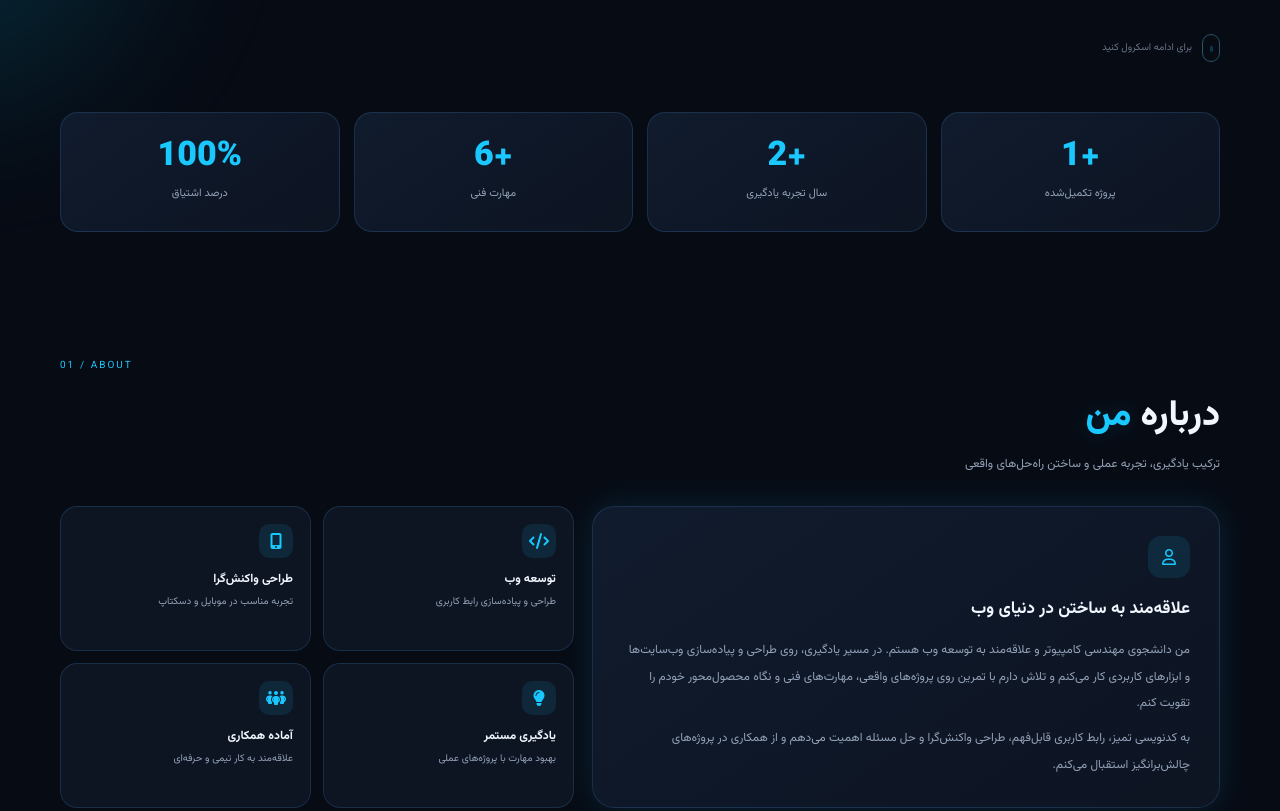
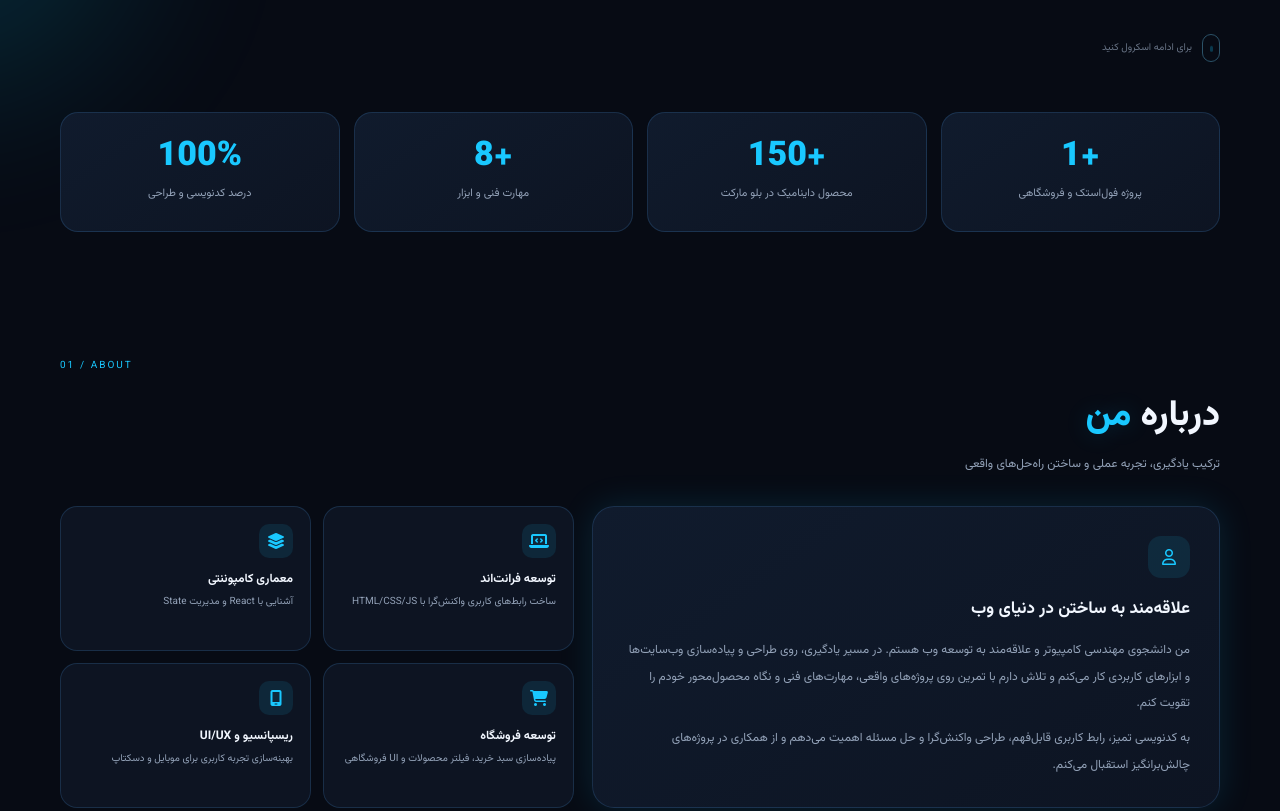
Before and after one commit to mosayb-dev/mosayb-dev, a plain HTML site: page index.html in a window 1280 px wide. Shown: the part 680-1491 px from the top of the page. Drawn offline with Linux system fonts and the light colour scheme.

Commit message:
Update index.html

```diff
--- a/index.html
+++ b/index.html
@@ -199,25 +199,25 @@
         >
       </section>
 
-      <!-- STATS -->
+      <!-- STATS (آمار واقعی و فنی) -->
       <section class="stats-section section-shell">
         <div class="stats-grid">
           <div class="stat-card reveal">
-            <strong data-count="1">0</strong><span>پروژه تکمیل‌شده</span>
+            <strong data-count="1">0</strong><span>پروژه فول‌استک و فروشگاهی</span>
           </div>
           <div class="stat-card reveal">
-            <strong data-count="2">0</strong><span>سال تجربه یادگیری</span>
+            <strong data-count="150">0</strong><span>محصول داینامیک در بلو مارکت</span>
           </div>
           <div class="stat-card reveal">
-            <strong data-count="6">0</strong><span>مهارت فنی</span>
+            <strong data-count="8">0</strong><span>مهارت فنی و ابزار</span>
           </div>
           <div class="stat-card reveal">
-            <strong data-count="100">0</strong><span>درصد اشتیاق</span>
+            <strong data-count="100">0</strong><span>درصد کدنویسی و طراحی</span>
           </div>
         </div>
       </section>
 
-      <!-- ABOUT -->
+      <!-- ABOUT (واقعی‌سازی مهارت‌ها) -->
       <section class="content-section section-shell" id="about">
         <div class="section-heading reveal">
           <span class="section-index">01 / ABOUT</span>
@@ -241,27 +241,24 @@
           </article>
           <div class="about-facts">
             <div class="fact-card reveal">
-              <span class="fact-icon"><i class="fa-solid fa-code"></i></span
-              ><strong>توسعه وب</strong
-              ><small>طراحی و پیاده‌سازی رابط کاربری</small>
+              <span class="fact-icon"><i class="fa-solid fa-laptop-code"></i></span>
+              <strong>توسعه فرانت‌اند</strong>
+              <small>ساخت رابط‌های کاربری واکنش‌گرا با HTML/CSS/JS</small>
             </div>
             <div class="fact-card reveal">
-              <span class="fact-icon"
-                ><i class="fa-solid fa-mobile-screen-button"></i></span
-              ><strong>طراحی واکنش‌گرا</strong
-              ><small>تجربه مناسب در موبایل و دسکتاپ</small>
+              <span class="fact-icon"><i class="fa-solid fa-layer-group"></i></span>
+              <strong>معماری کامپوننتی</strong>
+              <small>آشنایی با React و مدیریت State</small>
             </div>
             <div class="fact-card reveal">
-              <span class="fact-icon"
-                ><i class="fa-solid fa-lightbulb"></i></span
-              ><strong>یادگیری مستمر</strong
-              ><small>بهبود مهارت با پروژه‌های عملی</small>
+              <span class="fact-icon"><i class="fa-solid fa-cart-shopping"></i></span>
+              <strong>توسعه فروشگاه</strong>
+              <small>پیاده‌سازی سبد خرید، فیلتر محصولات و UI فروشگاهی</small>
             </div>
             <div class="fact-card reveal">
-              <span class="fact-icon"
-                ><i class="fa-solid fa-people-group"></i></span
-              ><strong>آماده همکاری</strong
-              ><small>علاقه‌مند به کار تیمی و حرفه‌ای</small>
+              <span class="fact-icon"><i class="fa-solid fa-mobile-screen"></i></span>
+              <strong>ریسپانسیو و UI/UX</strong>
+              <small>بهینه‌سازی تجربه کاربری برای موبایل و دسکتاپ</small>
             </div>
           </div>
         </div>
@@ -367,7 +364,7 @@
         </div>
       </section>
 
-      <!-- PROJECTS -->
+      <!-- PROJECTS (اضافه کردن جزئیات فنی) -->
       <section class="content-section section-shell" id="projects">
         <div class="section-heading reveal">
           <span class="section-index">04 / SELECTED WORK</span>
@@ -394,21 +391,29 @@
               <div class="project-type">فروشگاه اینترنتی موبایل و کالای دیجیتال</div>
               <h3>بلو مارکت (Blue Market)</h3>
               <p>
-                طراحی و توسعه یک فروشگاه اینترنتی کامل و حرفه‌ای با هدف ارائه انواع
-                موبایل، لپ‌تاپ و لوازم جانبی. این پروژه شامل بخش‌های متنوعی نظیر
-                اسلایدر محصولات، دسته‌بندی‌های پویا، بخش نظرات مشتریان، بنرهای
-                تخفیف ویژه، طراحی کاملاً راست‌چین (RTL) و رابط کاربری واکنش‌گرا
-                (Responsive) برای نمایش بی‌نقص در موبایل، تبلت و دسکتاپ است.
+                یک فروشگاه اینترنتی کامل و داینامیک با بیش از ۱۵۰ محصول. این پروژه شامل سیستم فیلتر و دسته‌بندی پیشرفته، جستجوی زنده، اسلایدر محصولات، بخش نظرات مشتریان و رابط کاربری کاملاً راست‌چین (RTL) است.
+                چالش اصلی این پروژه، مدیریت داینامیک دیتای حجیم محصولات (از طریق آرایه‌های جاوااسکریپت) و هماهنگ‌سازی انیمیشن‌های UI بدون افت سرعت سایت بود.
               </p>
               <div class="project-tags">
                 <span>HTML5</span>
                 <span>CSS3</span>
-                <span>JavaScript</span>
+                <span>Vanilla JS</span>
                 <span>Bootstrap 5</span>
-                <span>RTL</span>
-                <span>Responsive</span>
-                <span>E-Commerce</span>
+                <span>Responsive Design</span>
+                <span>E-Commerce UI</span>
+                <span>DOM Manipulation</span>
               </div>
+
+              <!-- بخش چالش‌ها و راه‌حل‌ها -->
+              <div class="project-challenges" style="margin-top: 15px; margin-bottom: 20px;">
+                <h4 style="font-size: 12px; margin-bottom: 8px; color: var(--text);">چالش‌های فنی و راه‌حل‌ها:</h4>
+                <ul style="list-style-type: none; padding-right: 0; font-size: 11px; color: var(--muted); line-height: 1.8;">
+                  <li><i class="fa-solid fa-check" style="color: var(--blue); margin-left: 5px;"></i> پیاده‌سازی فیلتر و سرچ زنده با Vanilla JavaScript بدون استفاده از بک‌اند.</li>
+                  <li><i class="fa-solid fa-check" style="color: var(--blue); margin-left: 5px;"></i> مدیریت حالت‌های (States) سبد خرید در LocalStorage.</li>
+                  <li><i class="fa-solid fa-check" style="color: var(--blue); margin-left: 5px;"></i> طراحی کاملاً واکنش‌گرا (Mobile-first) با استفاده از Grid و Flexbox.</li>
+                </ul>
+              </div>
+
               <div class="project-actions">
                 <a
                   class="project-btn project-btn-primary"
```
